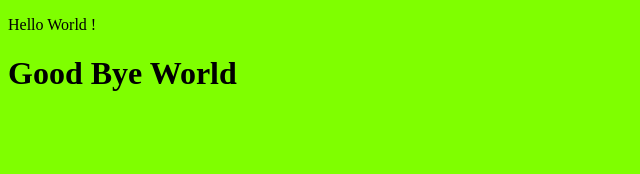
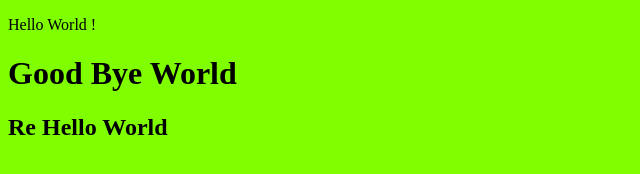
Before and after one commit to BS-GavinC/Github-Desktop, a plain HTML site: page index.html in a window 1280 px wide. Shown: the whole page, without its empty margins (0-640 px from the left). Drawn offline with Linux system fonts and the light colour scheme.

Commit message:
updateIndexClone

```diff
--- a/index.html
+++ b/index.html
@@ -10,6 +10,7 @@
 <body>
     <p>Hello World !</p>
     <h1>Good Bye World</h1>
+    <h2>Re Hello World</h2>
 
 </body>
 </html>
```
